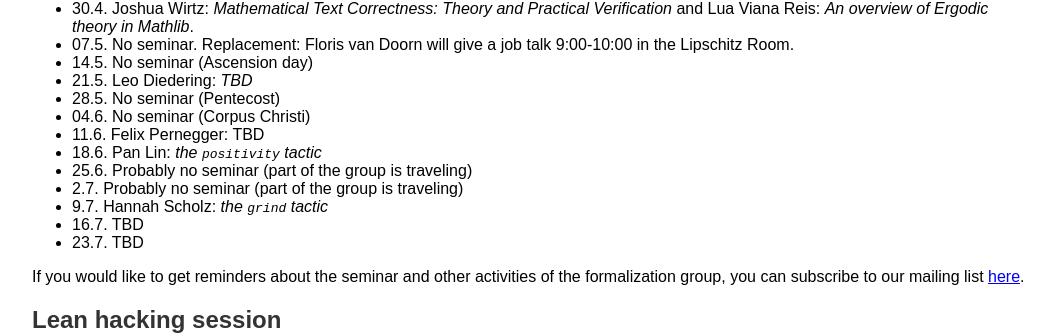
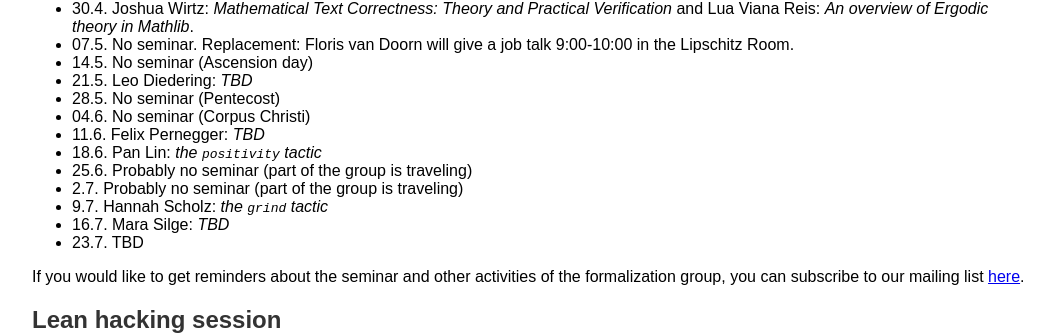
Before and after one commit to fpvandoorn/fpvandoorn.github.io, a Jekyll site: the page built from formalized-mathematics.md, in a window 1280 px wide and 900 px high, scrolled down 866 px. Shown: the part 134-469 px from the top of the window, without its empty margins (108-1166 px from the left). Built offline with Jekyll 4.4.1, drawn with Linux system fonts in a browser that asks for light colours; our own code applies the rules of GitHub Pages for plain Markdown files.

Commit message:
add Mara

```diff
--- a/formalized-mathematics.md
+++ b/formalized-mathematics.md
@@ -60,12 +60,12 @@ In SuSe 26 the seminar will be Thursdays 10:15-12:00 in seminar room 0.007 at En
 * 21.5. Leo Diedering: *TBD*
 * 28.5. No seminar (Pentecost)
 * 04.6. No seminar (Corpus Christi)
-* 11.6. Felix Pernegger: TBD
+* 11.6. Felix Pernegger: *TBD*
 * 18.6. Pan Lin: *the `positivity` tactic*
 * 25.6. Probably no seminar (part of the group is traveling) <!-- Michael, Maria and Floris are traveling. -->
 * 2.7. Probably no seminar (part of the group is traveling) <!-- Michael, Maria and Floris are traveling. -->
 * 9.7. Hannah Scholz: *the `grind` tactic*
-* 16.7. TBD
+* 16.7. Mara Silge: *TBD*
 * 23.7. TBD
 
 If you would like to get reminders about the seminar and other activities of the formalization group, you can subscribe to our mailing list [here](https://listen.uni-bonn.de/wws/info/formal-math).
```
